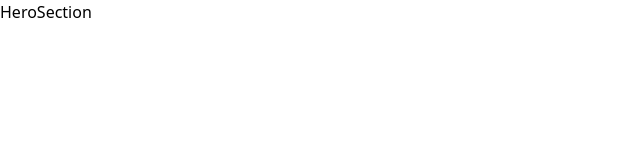
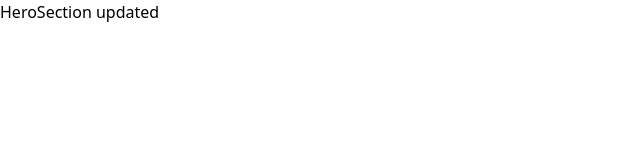
Before and after one commit to Abhi773925/compiler-design, a React app in the folder frontend/: page / in a window 1280 px wide. Shown: the top 160 px of the page, without its empty margins (0-640 px from the left). Built offline with nearby package versions, Linux system fonts and the light colour scheme; the HTML template or start-up script is replaced by a standard one.

Commit message:
Updated landing page design

```diff
--- a/frontend/src/components/landingpage/HeroSection.jsx
+++ b/frontend/src/components/landingpage/HeroSection.jsx
@@ -2,7 +2,9 @@ import React from 'react'
 
 const HeroSection = () => {
   return (
-    <div>HeroSection</div>
+    <div>HeroSection updated</div>
+
+
   )
 }
 
```
